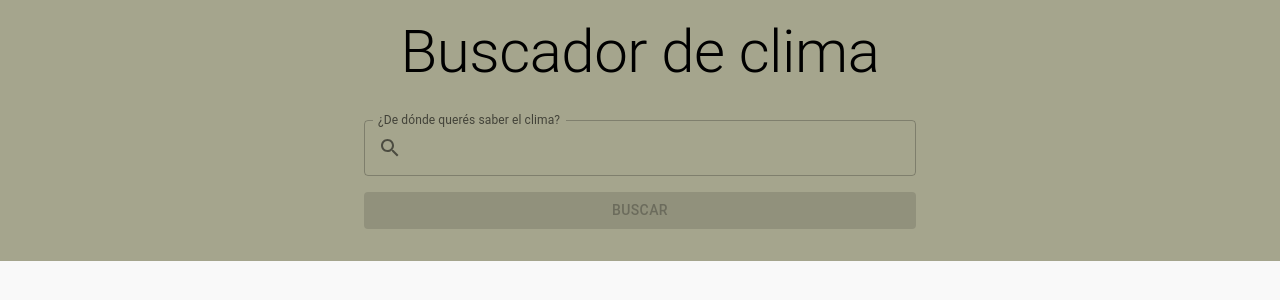
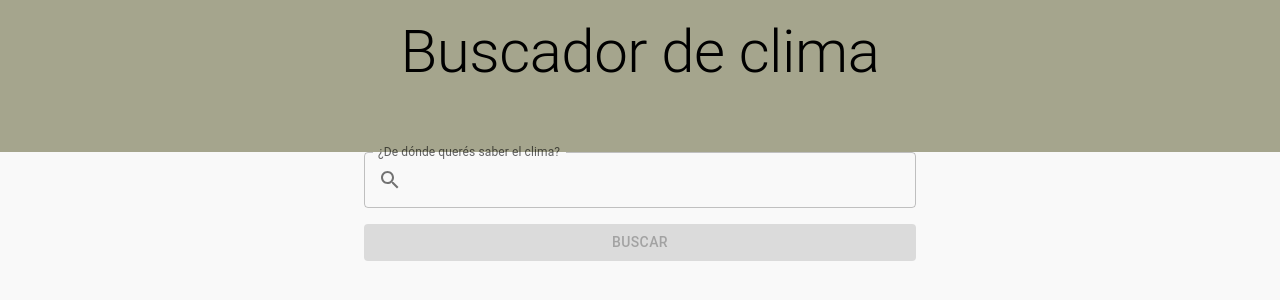
Before and after one commit to lautaromorel/clima, a React (Vite) app: page / in a window 1280 px wide. Shown: the top 300 px of the page. Built offline with nearby package versions, Linux system fonts and the light colour scheme.

Commit message:
Update App.jsx

```diff
--- a/src/App.jsx
+++ b/src/App.jsx
@@ -59,6 +59,8 @@ function App() {
 			<Typography component='h1' variant="h2" id="titulo" sx={{mb:4, textAlign:'center'}}>
 				Buscador de clima
 			</Typography>
+		</Box>
+		<Container>
 			<Box id="box">
 				<Container>
 					<TextField
@@ -88,8 +90,7 @@ function App() {
 					</Stack>
 				</Container>
 			</Box>
-		</Box>
-		<Container>
+
 			{cargando ? (
 				<div className="loader"><Loader /></div>
 			) : hayClima ? (
```
